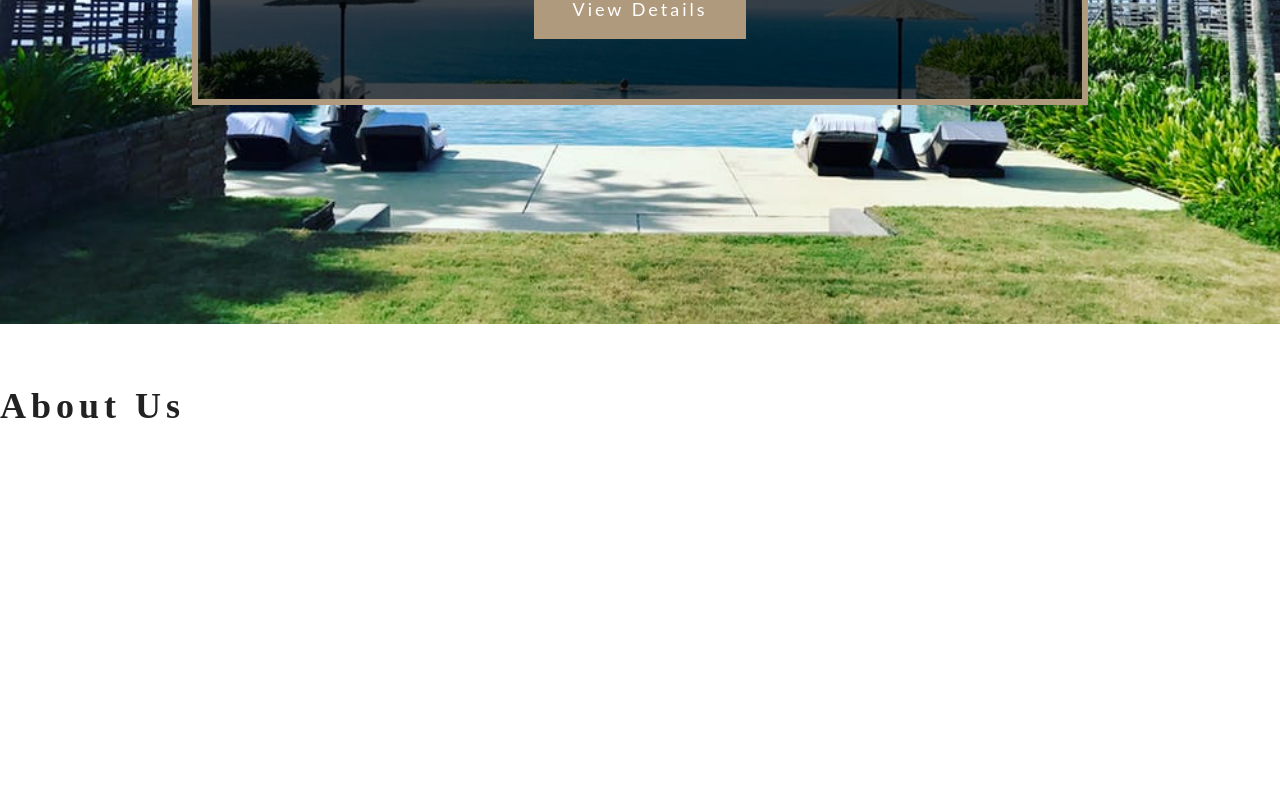
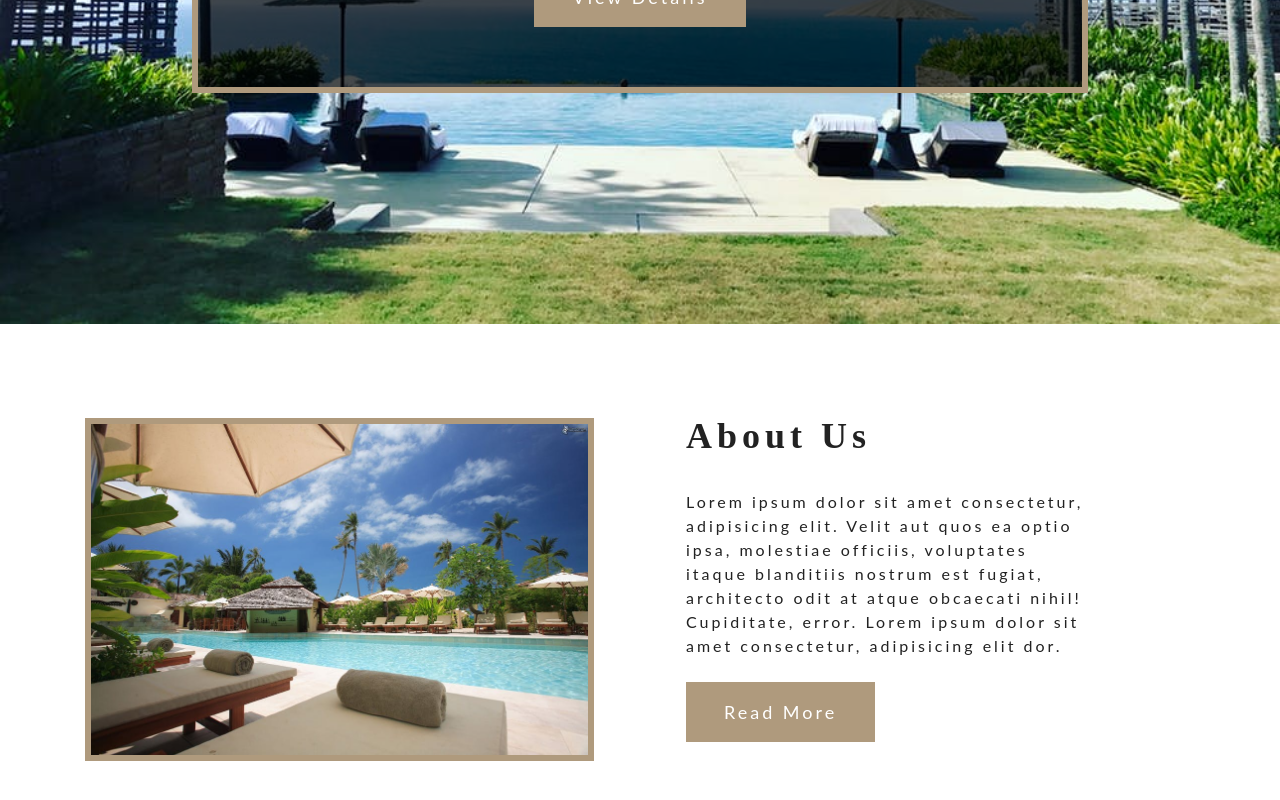
Before and after one commit to MAbdurahman/react-beachwalk-resort, a React (Create React App) app: page / in a window 1280 px wide. Shown: the part 476-1276 px from the top of the page. Before the commit the page ends 1000 px from the top, so only its background shows below. Built offline with nearby package versions, Linux system fonts and the light colour scheme.

Commit message:
Complete about_section

```diff
--- a/src/components/global/Banner.jsx
+++ b/src/components/global/Banner.jsx
@@ -64,7 +64,7 @@ const BannerWrapper = styled(Banner)`
 	${media.tablet` width: 70vw;
       ${setBorder({ width: '6px', color: setColor.primaryColor })};
       p {
-         width: 60%;
+         width: 75%;
       }`}
 	h1 {
 		/* animation */
--- a/src/components/global/GlobalStyles.js
+++ b/src/components/global/GlobalStyles.js
@@ -72,7 +72,7 @@ h6{
 
 p{
    line-height:1.5;
-   margin:0 0 1.5 0;
+   margin:0 0 1.5rem 0;
 }
 
 `;
--- a/src/components/page/about/About.jsx
+++ b/src/components/page/about/About.jsx
@@ -1,11 +1,66 @@
 import React from 'react';
+import styled from 'styled-components';
 import Section from './../../global/Section';
 import Title from './../../global/Title';
+import aboutImage from './../../../img/aboutBcg.jpeg';
+import { setBorder, setColor,setLetterSpacing, setRem, media } from './../../../styles/Styles';
+import { PrimaryBtn } from './../../global/Buttons';
 
 export default function About() {
    return (
-      <Section>
-         <Title title='about us' />
-      </Section>
-   );
+		<Section>
+			<AboutCenter>
+				<div className='about-img'>
+					<img src={aboutImage} alt='About us' />
+				</div>
+				<div className='about-info'>
+					<Title title='about us' />
+					<p>
+						Lorem ipsum dolor sit amet consectetur, adipisicing elit.
+						Velit aut quos ea optio ipsa, molestiae officiis, voluptates
+						itaque blanditiis nostrum est fugiat, architecto odit at atque
+						obcaecati nihil! Cupiditate, error. Lorem ipsum dolor sit amet
+						consectetur, adipisicing elit dor.
+					</p>
+					<PrimaryBtn>read more</PrimaryBtn>
+				</div>
+			</AboutCenter>
+		</Section>
+	);
 };
+
+const AboutCenter = styled.div`
+	.about-img,
+	.about-info {
+		padding: ${setRem(30)};
+	}
+	.about-img {
+		img {
+			width: 100%;
+			display: block;
+			${setBorder({ width: setRem(6), color: setColor.primaryColor })}
+		}
+	}
+	.about-info {
+		p {
+			${setLetterSpacing(3)};
+		}
+	}
+	width: 90vw;
+	margin: 0 auto;
+	${media.desktop`
+   width:100vw;
+   max-width:1170px;
+   display:grid;
+   grid-template-columns:1fr 1fr;
+   grid-column-gap:${setRem(32)};
+   .about-img{
+   align-self:center;
+   }
+   .about-info{
+   p{
+   width:80%;
+   }
+   }
+   `}
+`;
```
